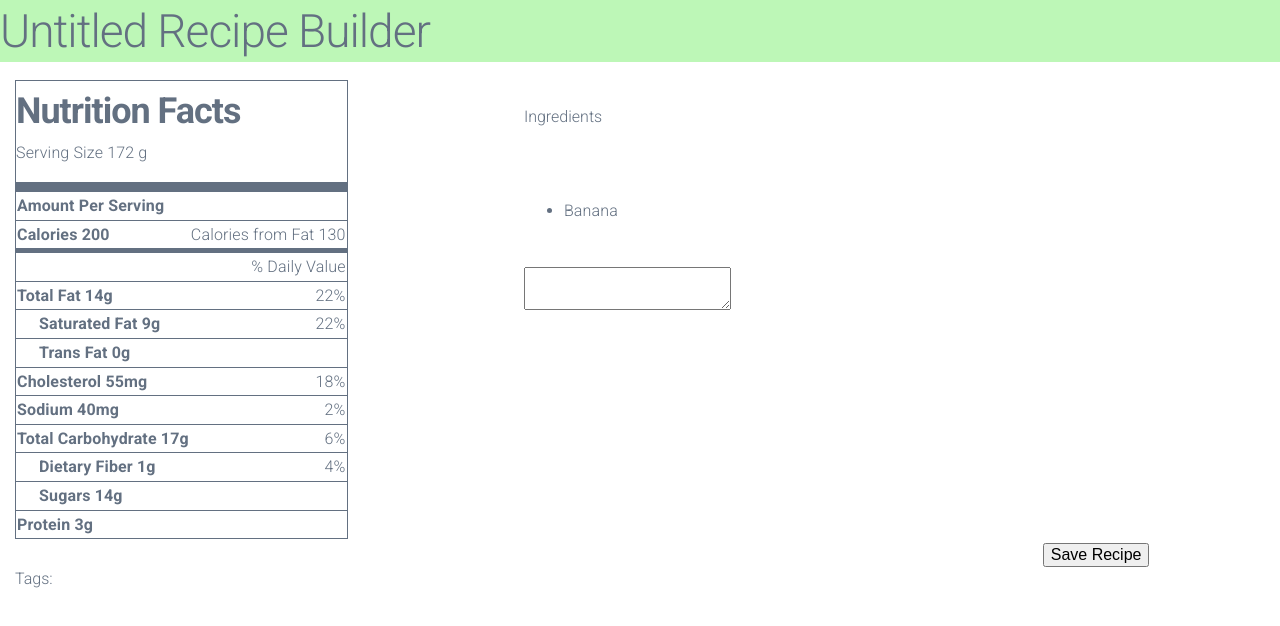
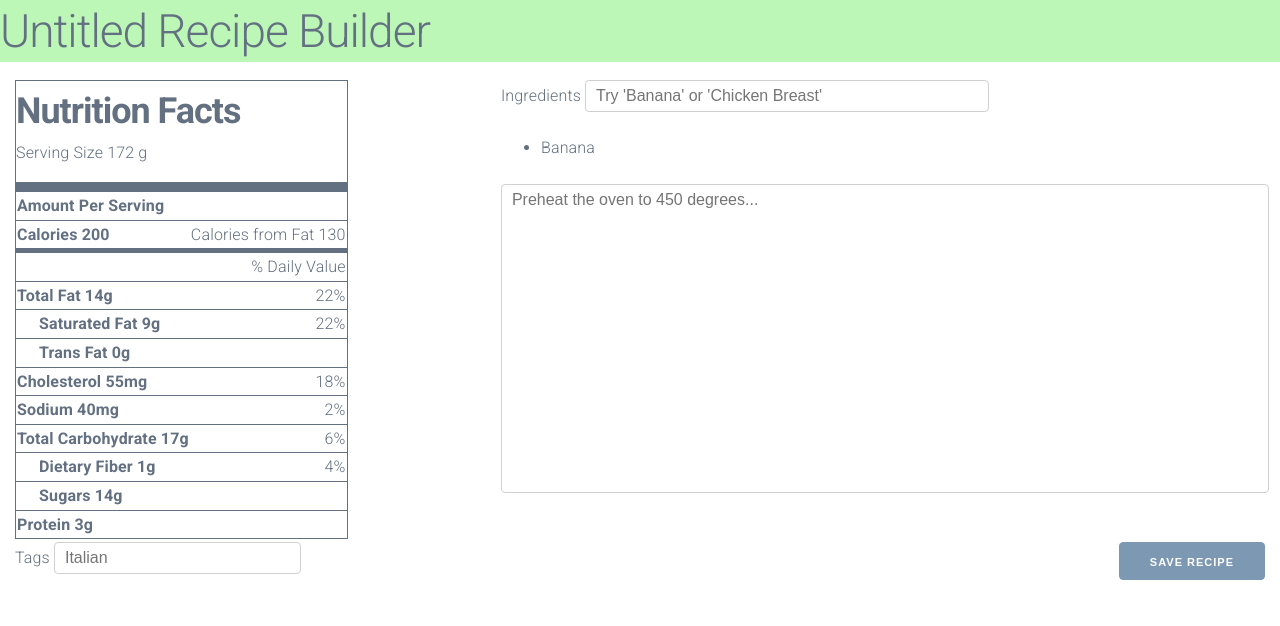
Before and after one commit to cademcniven/RecipeBuilder, a plain HTML site: page HTML/Editor.html in a window 1280 px wide. Drawn offline with Linux system fonts and the light colour scheme.

Commit message:
Made things look pretty + mobile first grid

```diff
--- a/HTML/Editor.html
+++ b/HTML/Editor.html
@@ -124,7 +124,8 @@
                 </div>
             </div>
             <div id="search">
-                <h6>Ingredients</h6>
+                <label for="ingredientSearch">Ingredients </label>
+                <input id="ingredientSearch" name="ingredientSearch" type="text" placeholder="Try 'Banana' or 'Chicken Breast'">
             </div>
             <div id="ingredients">
                 <ul>
@@ -132,10 +133,11 @@
                 </ul>
             </div>
             <div id="instructions">
-                <textarea></textarea>
+                <textarea id="recipeInstructions" rows="16" placeholder="Preheat the oven to 450 degrees..."></textarea>
             </div>
             <div id="tags">
-                <h6>Tags:</h6>
+                <label for="tagSearch">Tags </label>
+                <input id="tagSearch" name="tagSearch" type="text" placeholder="Italian">
             </div>
             <div id="save">
                 <button type="button">Save Recipe</button>
--- a/css/Editor.css
+++ b/css/Editor.css
@@ -6,7 +6,7 @@
 }
 
 #nutrition {
-    grid-area: 1 / 1 / 12 /4;
+    grid-area: 11 / 1 / 13 / 13;
 }
 
 #nutritionInfo {
@@ -45,21 +45,54 @@
 }
 
 #search {
-    grid-area: 1 / 4 / 2 / 13;
+    grid-area: 1 / 1 / 3 / 13;
 }
 
 #ingredients {
-    grid-area: 2 / 4 / 3 / 13;
+    grid-area: 3 / 1 / 5 / 13;
 }
 
 #instructions {
-    grid-area: 3 / 4 / 12 / 13;
+    grid-area: 5 / 1 / 7 / 13;
 }
 
 #tags {
-    grid-area: 12 / 1 / 13 / 11;
+    grid-area: 7 / 1 / 9 / 11;
 }
 
 #save {
-    grid-area: 12 / 11 / 13 / 13;
+    grid-area: 7 / 11 / 9 / 13;
+    text-align: right;
 }
+
+#ingredientSearch {
+    width: 50%;
+    display: inline-block;
+}
+
+#tagSearch {
+    width: 22.5%;
+    display: inline-block;
+}
+
+@media only screen and (min-width: 768px) {
+    /* For desktop: */
+    #nutrition {
+        grid-area: 1 / 1 / 12 / 4;
+    }
+    #search {
+        grid-area: 1 / 4 / 2 / 13;
+    }
+    #ingredients {
+        grid-area: 2 / 4 / 3 / 13;
+    }
+    #instructions {
+        grid-area: 3 / 4 / 12 / 13;
+    }
+    #tags {
+        grid-area: 12 / 1 / 13 / 11;
+    }
+    #save {
+        grid-area: 12 / 11 / 13 / 13;
+    }
+}
--- a/css/PageTemplate.css
+++ b/css/PageTemplate.css
@@ -1,3 +1,7 @@
+/*
+* elements borrowed from milligram https://milligram.io/
+*/
+
 html {
     box-sizing: border-box;
     font-size: 62.5%;
@@ -79,3 +83,105 @@ footer {
     background-color: #637081;
     color: white;
 }
+
+.button,
+button,
+input[type='button'],
+input[type='reset'],
+input[type='submit'] {
+    background-color: #7c98b3;
+    border: 0.1rem solid #7c98b3;
+    border-radius: .4rem;
+    color: #fff;
+    cursor: pointer;
+    display: inline-block;
+    font-size: 1.1rem;
+    font-weight: 700;
+    height: 3.8rem;
+    letter-spacing: .1rem;
+    line-height: 3.8rem;
+    padding: 0 3.0rem;
+    text-align: center;
+    text-decoration: none;
+    text-transform: uppercase;
+    white-space: nowrap;
+}
+
+.button:focus,
+.button:hover,
+button:focus,
+button:hover,
+input[type='button']:focus,
+input[type='button']:hover,
+input[type='reset']:focus,
+input[type='reset']:hover,
+input[type='submit']:focus,
+input[type='submit']:hover {
+    background-color: #637081;
+    border-color: #637081;
+    color: #fff;
+    outline: 0;
+}
+
+.button[disabled],
+button[disabled],
+input[type='button'][disabled],
+input[type='reset'][disabled],
+input[type='submit'][disabled] {
+    cursor: default;
+    opacity: .5;
+}
+
+.button[disabled]:focus,
+.button[disabled]:hover,
+button[disabled]:focus,
+button[disabled]:hover,
+input[type='button'][disabled]:focus,
+input[type='button'][disabled]:hover,
+input[type='reset'][disabled]:focus,
+input[type='reset'][disabled]:hover,
+input[type='submit'][disabled]:focus,
+input[type='submit'][disabled]:hover {
+    background-color: #9b4dca;
+    border-color: #9b4dca;
+}
+
+input[type='email'],
+input[type='number'],
+input[type='password'],
+input[type='search'],
+input[type='tel'],
+input[type='text'],
+input[type='url'],
+textarea,
+select {
+    -webkit-appearance: none;
+    -moz-appearance: none;
+    appearance: none;
+    background-color: transparent;
+    border: 0.1rem solid #d1d1d1;
+    border-radius: .4rem;
+    box-shadow: none;
+    box-sizing: inherit;
+    padding: .6rem 1.0rem;
+    width: 100%;
+}
+
+input[type='email']:focus,
+input[type='number']:focus,
+input[type='password']:focus,
+input[type='search']:focus,
+input[type='tel']:focus,
+input[type='text']:focus,
+input[type='url']:focus,
+textarea:focus,
+select:focus {
+    border-color: #637081;
+    outline: 0;
+}
+
+textarea {
+    max-width: 97.6%;
+    max-height: 100%;
+    resize: none;
+}
```
